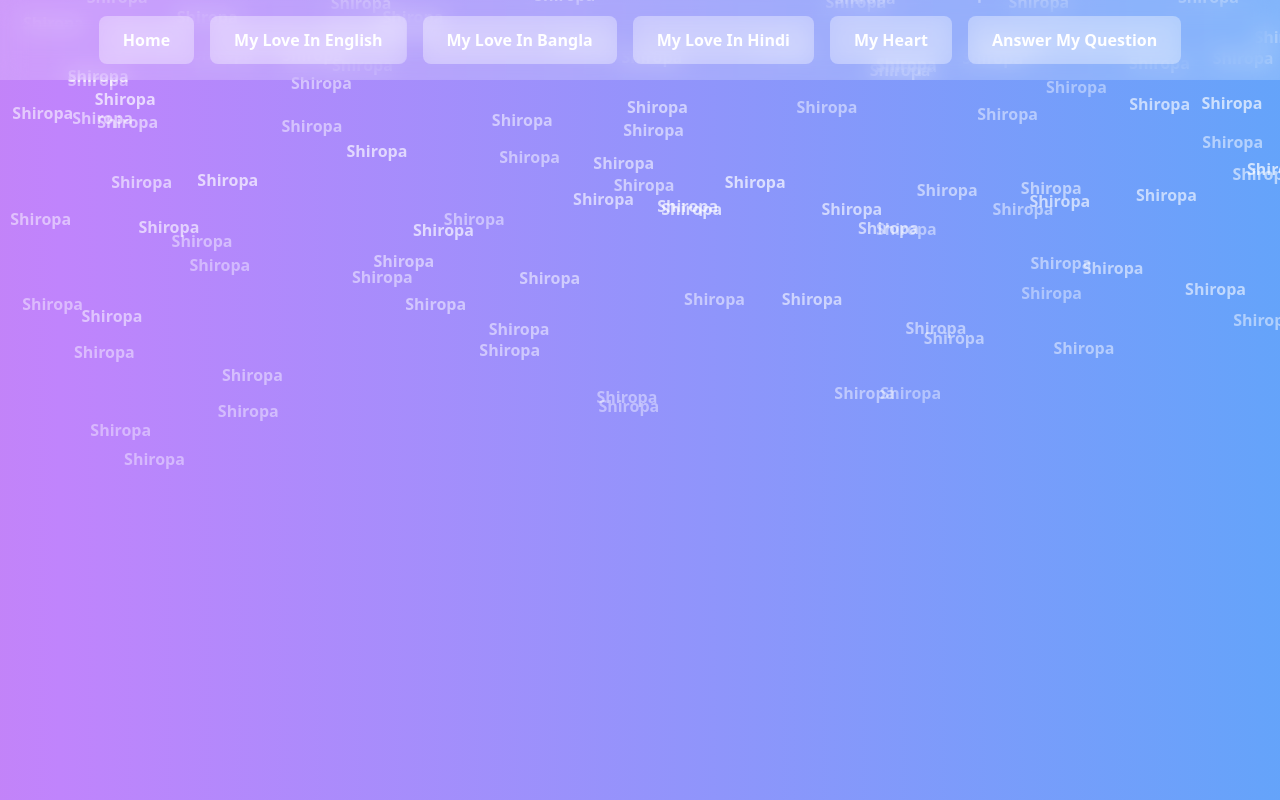
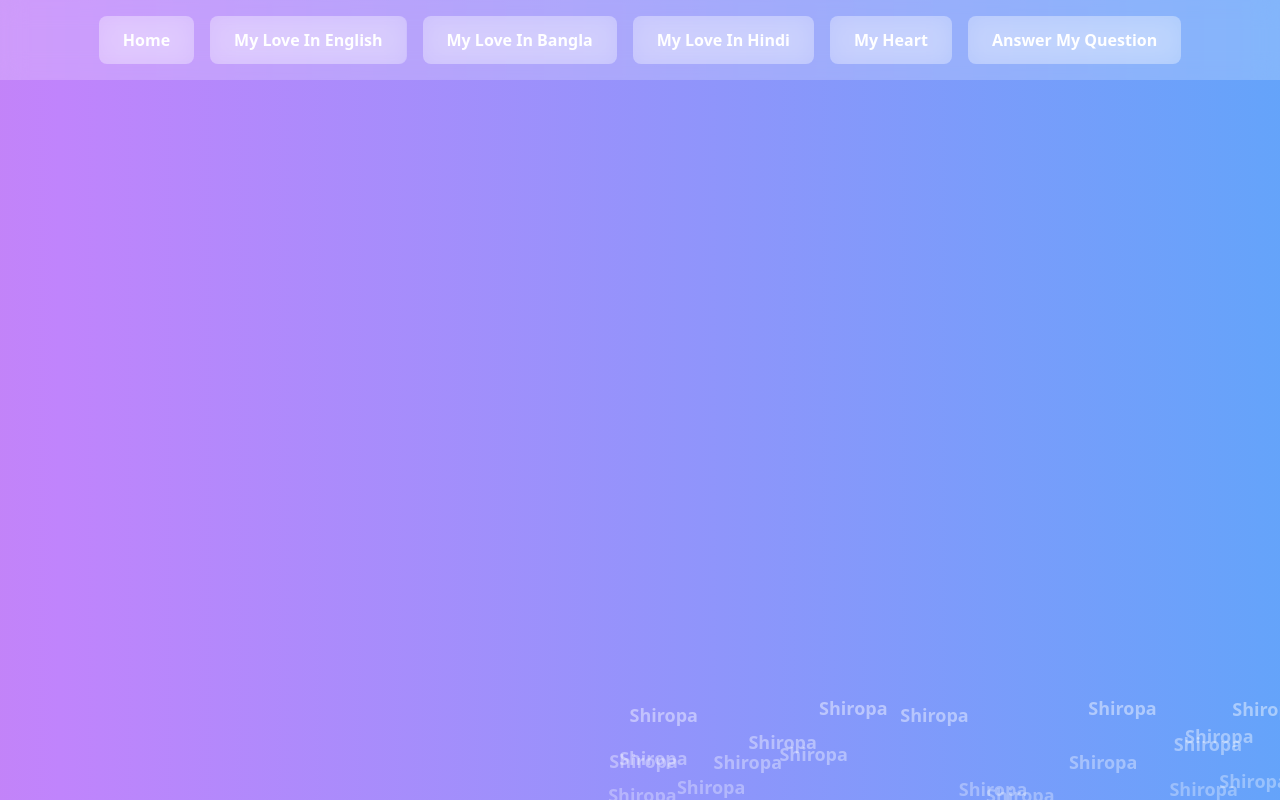
Before and after one commit to askmesupu/finalhope, a React (Create React App) app: page /myheart in a window 1280 px wide. Built offline with nearby package versions, Linux system fonts and the light colour scheme.

Commit message:
Update MyHeart.js

```diff
--- a/src/pages/MyHeart.js
+++ b/src/pages/MyHeart.js
@@ -1,21 +1,22 @@
 import React from "react";
 import { motion } from "framer-motion";
 
+const words = Array.from({ length: 40 }, () => "Shiropa");
+
 export default function MyHeart() {
-  const words = Array.from({ length: 100 }, () => "Shiropa");
   return (
-    <div className="w-full min-h-screen bg-gradient-to-r from-pink-400 via-purple-400 to-blue-400 bg-animate relative overflow-hidden">
+    <div className="w-full min-h-screen overflow-hidden bg-gradient-to-r from-pink-400 via-purple-400 to-blue-400 bg-animate relative flex items-center justify-center">
       {words.map((word, idx) => (
         <motion.span
           key={idx}
-          initial={{ x: Math.random() * window.innerWidth, y: Math.random() * window.innerHeight, opacity: 0 }}
+          initial={{ x: Math.random() * window.innerWidth, y: 600, opacity: 0 }}
           animate={{ y: -50, opacity: 1 }}
-          transition={{ duration: 10 + Math.random() * 10, repeat: Infinity }}
-          className="absolute text-white font-bold"
+          transition={{ duration: 12 + Math.random() * 6, repeat: Infinity, ease: "linear" }}
+          className="absolute text-white font-bold text-sm md:text-lg"
         >
           {word}
         </motion.span>
       ))}
     </div>
   );
-                   }
+            }
```
